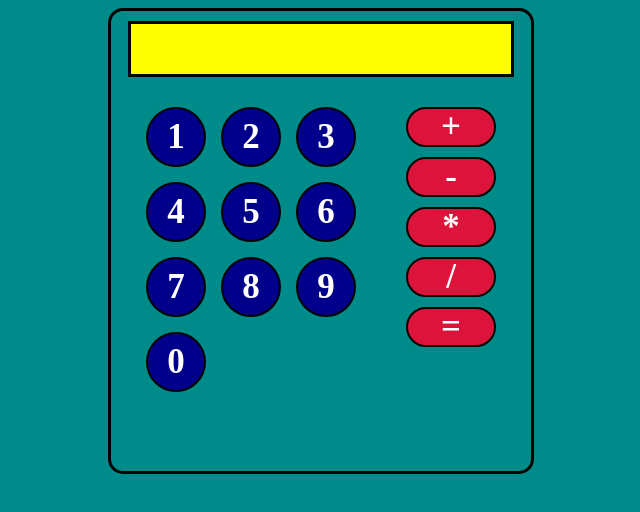
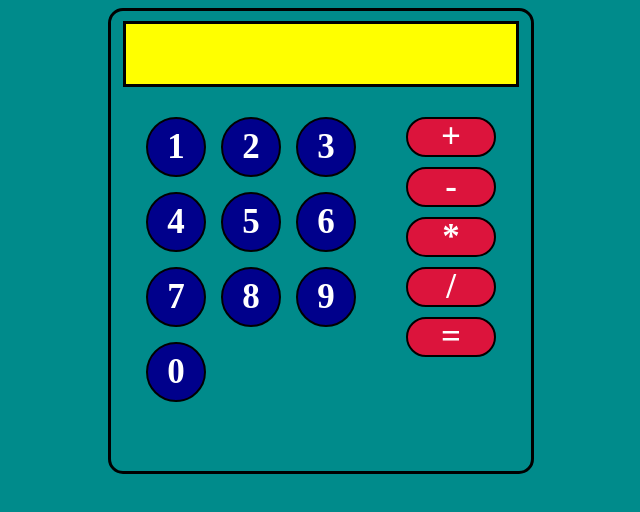
Before and after one commit to m-dorian/calculator, a plain HTML site: page index.html in a window 1280 px wide. Shown: the whole page, without its empty margins (319-959 px from the left). Drawn offline with Linux system fonts and the light colour scheme.

Commit message:
Modify display

```diff
--- a/style.css
+++ b/style.css
@@ -20,6 +20,11 @@ body {
     height: 50px;
     align-self: center;
     background-color: yellow;
+    display: flex;
+    align-items: center;
+    font-size: 50px;
+    font-weight: 800;
+    padding: 5px;
 }
 
 .buttons {
```
